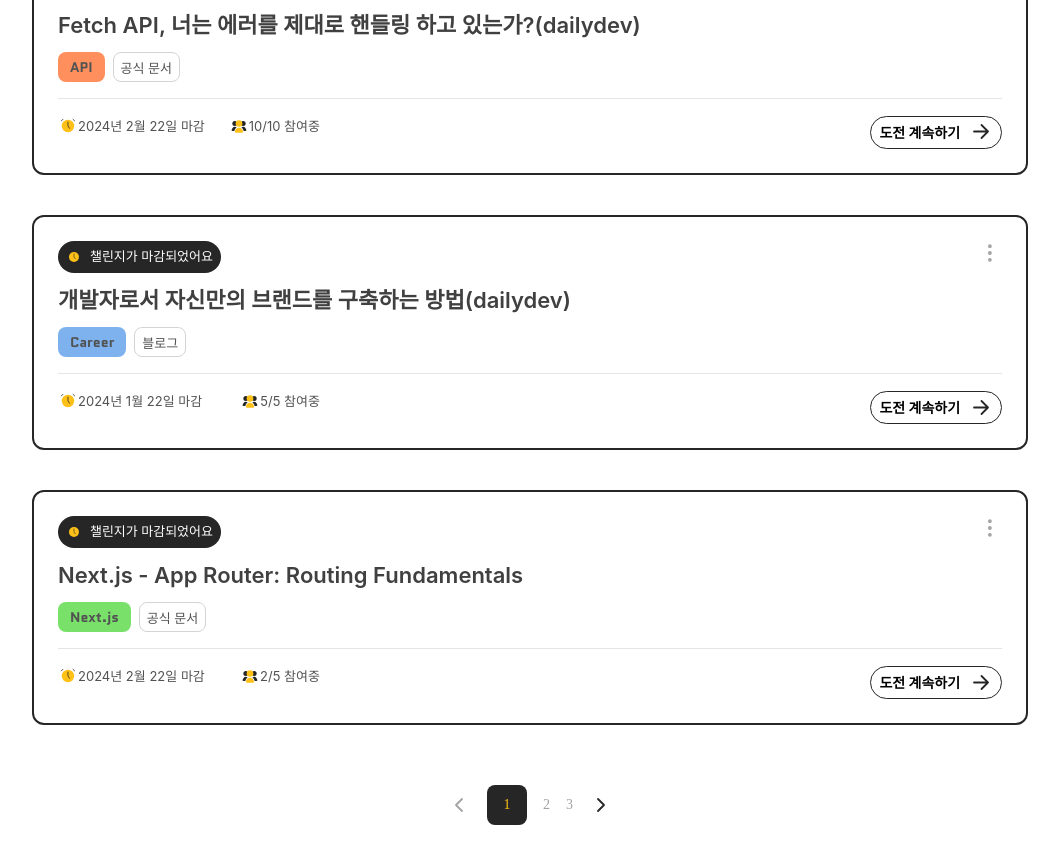
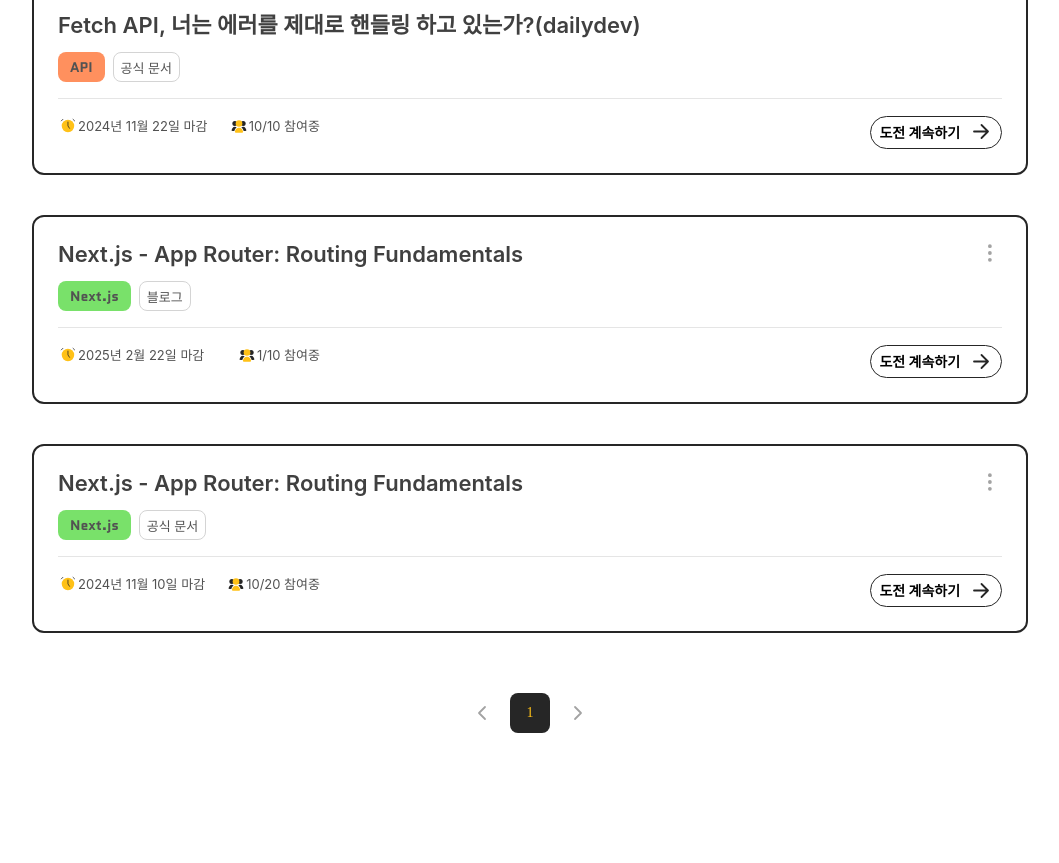
Before and after one commit to claudia99503/docthru-fe, a Next.js app: page /me in a window 1280 px wide. Shown: the part 795-1658 px from the top of the page, without its empty margins (110-1169 px from the left). Built offline with nearby package versions, Linux system fonts and the light colour scheme; a web font is replaced by a local one.

Commit message:
:sparkles: [Feat] 참여중인 챌린지 ui 수정
날짜 마감 전 챌린지들만 표시
mockup 파일 추가

```diff
--- /dev/null
+++ b/mockup/challenge.js
@@ -0,0 +1,112 @@
+export const seed = [
+  {
+    id: 1023,
+    docType: 'OFFICIAL',
+    field: 'NEXTJS',
+    title: 'Next.js - App Router: Routing Fundamentals',
+    participates: 3,
+    maxParticipates: 5,
+    deadline: '2024-12-24T23:59:59',
+    progress: false,
+  },
+  {
+    id: 1022,
+    docType: 'BLOG',
+    field: 'API',
+    title: 'Fetch API, 너는 에러를 제대로 핸들링 하고 있는가?(dailydev)',
+    participates: 5,
+    maxParticipates: 5,
+    deadline: '2024-10-23T23:59:59',
+    progress: false,
+  },
+  {
+    id: 1021,
+    docType: 'OFFICIAL',
+    field: 'API',
+    title: 'Fetch API, 너는 에러를 제대로 핸들링 하고 있는가?(dailydev)',
+    participates: 10,
+    maxParticipates: 10,
+    deadline: '2024-02-22T23:59:59',
+    progress: false,
+  },
+  {
+    id: 1020,
+    docType: 'BLOG',
+    field: 'CAREER',
+    title: '개발자로서 자신만의 브랜드를 구축하는 방법(dailydev)',
+    participates: 5,
+    maxParticipates: 5,
+    deadline: '2024-01-22T23:59:59',
+    progress: false,
+  },
+  {
+    id: 1019,
+    docType: 'OFFICIAL',
+    field: 'NEXTJS',
+    title: 'Next.js - App Router: Routing Fundamentals',
+    participates: 2,
+    maxParticipates: 5,
+    deadline: '2024-02-22T23:59:59',
+    progress: false,
+  },
+  {
+    id: 1018,
+    docType: 'OFFICIAL',
+    field: 'API',
+    title: 'Fetch API, 너는 에러를 제대로 핸들링 하고 있는가?(dailydev)',
+    participates: 5,
+    maxParticipates: 5,
+    deadline: '2024-05-22T23:59:59',
+    progress: false,
+  },
+  {
+    id: 1017,
+    docType: 'OFFICIAL',
+    field: 'API',
+    title: 'Fetch API, 너는 에러를 제대로 핸들링 하고 있는가?(dailydev)',
+    participates: 10,
+    maxParticipates: 10,
+    deadline: '2024-11-22T23:59:59',
+    progress: false,
+  },
+  {
+    id: 1016,
+    docType: 'BLOG',
+    field: 'CAREER',
+    title: '개발자로서 자신만의 브랜드를 구축하는 방법(dailydev)',
+    participates: 5,
+    maxParticipates: 5,
+    deadline: '2024-02-22T23:59:59',
+    progress: false,
+  },
+  {
+    id: 1015,
+    docType: 'BLOG',
+    field: 'NEXTJS',
+    title: 'Next.js - App Router: Routing Fundamentals',
+    participates: 1,
+    maxParticipates: 10,
+    deadline: '2025-02-22T23:59:59',
+    progress: false,
+  },
+  {
+    id: 1014,
+    docType: 'BLOG',
+    field: 'NEXTJS',
+    title: 'Next.js - App Router: Routing Fundamentals',
+    participates: 10,
+    maxParticipates: 10,
+    deadline: '2024-02-22T23:59:59',
+    progress: false,
+  },
+  {
+    id: 2022,
+    docType: 'OFFICIAL',
+    field: 'NEXTJS',
+    title: 'Next.js - App Router: Routing Fundamentals',
+    participates: 10,
+    maxParticipates: 20,
+    deadline: '2024-11-10T23:59:59',
+    progress: false,
+  },
+];
--- a/src/components/challenge/Card.jsx
+++ b/src/components/challenge/Card.jsx
@@ -1,8 +1,10 @@
 import { useRouter } from 'next/router';
-import styles from './Card.module.css';
+
 import DocTypeChip from '../common/DocTypeChip';
 import KebabMenu from '../common/KebabMenu';
 import images from '../../variables/images';
+
+import styles from './Card.module.css';
 
 const Card = ({ data }) => {
   const formatDeadline = (dateTime) => {
@@ -13,9 +15,9 @@
 
   const getCondition = () => {
     const today = new Date();
-    const time = new Date(data.deadline);
+    const deadline = new Date(data.deadline);
 
-    if (today >= time) {
+    if (today >= deadline) {
       return (
         <div
           className={styles['condition-chip']}
--- a/src/pages/me/index.jsx
+++ b/src/pages/me/index.jsx
@@ -1,11 +1,12 @@
+import { useState } from 'react';
 import Head from 'next/head';
 import TabNavigation from '../../components/layouts/TabNavigation';
+import Pagination from '../../components/application/Pagination';
+
 import Card from '../../components/challenge/Card';
-import Pagination from '../../components/application/Pagination';
-import ChallengeTable from '../../components/application/ChallengeTable';
-import { useState } from 'react';
+import {seed} from '../../../mockup/challenge'
 
-import frameStyles from "../../styles/pages/application/MyApplicationPage.module.css";
+import frameStyles from '../../styles/pages/application/MyApplicationPage.module.css';
 import styles from '../../components/challenge/Card.module.css';
 
 // export const getStaticProps = async () => {
@@ -14,147 +15,29 @@
 //   );
 //   const data = await response.json();
 
-//   return {
-//     props: {
-//       initialArticles: data.data || [], // 데이터가 없을 경우 빈 배열
-//       hasNext: data.hasNext || false, // 다음 페이지가 있는지 여부
-//       nextCursor: data.nextCursor || null, // 다음 페이지를 위한 커서
-//     },
-//     revalidate: 60, // 60초마다 정적 페이지를 재생성
-//   };
-// };
-
-export default function MyChallengePage({
-  initialArticles,
-  hasNext,
-  nextCursor,
-}) {
+export default function MyChallengePage() {
   const [currentPage, setCurrentPage] = useState(1);
   const itemsPerPage = 5;
 
-  // 시드 데이터
-  const seedData = [
-    {
-      "id": 1023,
-      "docType": "OFFICIAL",
-      "field": "NEXTJS",
-      "title": "Next.js - App Router: Routing Fundamentals",
-      "participates": 3,
-      "maxParticipates": 5,
-      "deadline": "2024-12-24T23:59:59",
-      "progress": false
-    },
-    {
-      "id": 1022,
-      "docType": "BLOG",
-      "field": "API",
-      "title": "Fetch API, 너는 에러를 제대로 핸들링 하고 있는가?(dailydev)",
-      "participates": 5,
-      "maxParticipates": 5,
-      "deadline": "2024-10-23T23:59:59",
-      "progress": false
-    },
-    {
-      "id": 1021,
-      "docType": "OFFICIAL",
-      "field": "API",
-      "title": "Fetch API, 너는 에러를 제대로 핸들링 하고 있는가?(dailydev)",
-      "participates": 10,
-      "maxParticipates": 10,
-      "deadline": "2024-02-22T23:59:59",
-      "progress": false
-    },
-    {
-      "id": 1020,
-      "docType": "BLOG",
-      "field": "CAREER",
-      "title": "개발자로서 자신만의 브랜드를 구축하는 방법(dailydev)",
-      "participates": 5,
-      "maxParticipates": 5,
-      "deadline": "2024-01-22T23:59:59",
-      "progress": false
-    },
-    {
-      "id": 1019,
-      "docType": "OFFICIAL",
-      "field": "NEXTJS",
-      "title": "Next.js - App Router: Routing Fundamentals",
-      "participates": 2,
-      "maxParticipates": 5,
-      "deadline": "2024-02-22T23:59:59",
-      "progress": false
-    },
-    {
-      "id": 1018,
-      "docType": "OFFICIAL",
-      "field": "API",
-      "title": "Fetch API, 너는 에러를 제대로 핸들링 하고 있는가?(dailydev)",
-      "participates": 5,
-      "maxParticipates": 5,
-      "deadline": "2024-05-22T23:59:59",
-      "progress": false
-    },
-    {
-      "id": 1017,
-      "docType": "OFFICIAL",
-      "field": "API",
-      "title": "Fetch API, 너는 에러를 제대로 핸들링 하고 있는가?(dailydev)",
-      "participates": 10,
-      "maxParticipates": 10,
-      "deadline": "2024-11-22T23:59:59",
-      "progress": false
-    },
-    {
-      "id": 1016,
-      "docType": "BLOG",
-      "field": "CAREER",
-      "title": "개발자로서 자신만의 브랜드를 구축하는 방법(dailydev)",
-      "participates": 5,
-      "maxParticipates": 5,
-      "deadline": "2024-02-22T23:59:59",
-      "progress": false
-    },
-    {
-      "id": 1015,
-      "docType": "BLOG",
-      "field": "NEXTJS",
-      "title": "Next.js - App Router: Routing Fundamentals",
-      "participates": 1,
-      "maxParticipates": 10,
-      "deadline": "2025-02-22T23:59:59",
-      "progress": false
-    },
-    {
-      "id": 1014,
-      "docType": "BLOG",
-      "field": "NEXTJS",
-      "title": "Next.js - App Router: Routing Fundamentals",
-      "participates": 10,
-      "maxParticipates": 10,
-      "deadline": "2024-02-22T23:59:59",
-      "progress": false
-    },
-    {
-      "id": 2022,
-      "docType": "OFFICIAL",
-      "field": "NEXTJS",
-      "title": "Next.js - App Router: Routing Fundamentals",
-      "participates": 10,
-      "maxParticipates": 20,
-      "deadline": "2024-11-10T23:59:59",
-      "progress": false
-    }
-  ];
+  const seedData = seed
 
   const handlePageChange = (page) => {
     setCurrentPage(page);
   };
 
+  const filteredData = seedData.filter((item) => {
+    const today = new Date();
+    const deadline = new Date(item.deadline);
+    if (deadline > today) {
+      return item;
+    }
+  });
+
   // 페이지 수 계산
-  const totalPages = Math.ceil(seedData.length / itemsPerPage);
+  const totalPages = Math.ceil(filteredData.length / itemsPerPage);
 
   // 현재 페이지의 데이터만 추출
-  const paginatedData = seedData.slice(
+  const paginatedData = filteredData.slice(
     (currentPage - 1) * itemsPerPage,
     currentPage * itemsPerPage
   );
@@ -182,10 +65,6 @@
                 ))}
               </div>
             ) : (
-              // <AllCardSection
-              //   data={paginatedData}
-              //   seedData={seedData}
-              // /> // 페이지네이션된 데이터만 전달
               <div className={frameStyles.noChallengesMessage}>
                 아직 챌린지가 없어요.
               </div>
```
